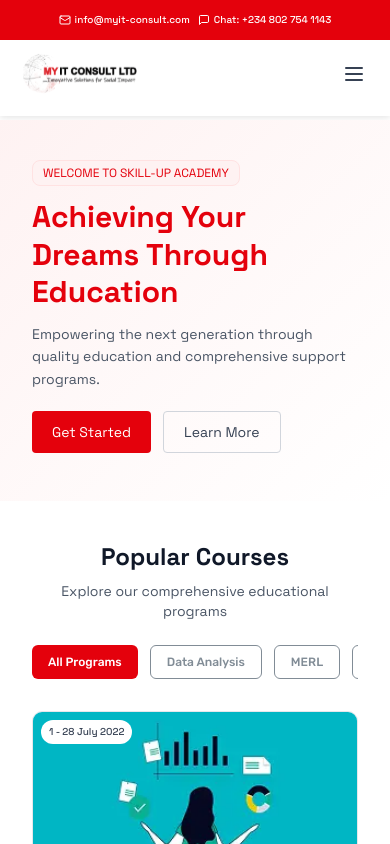
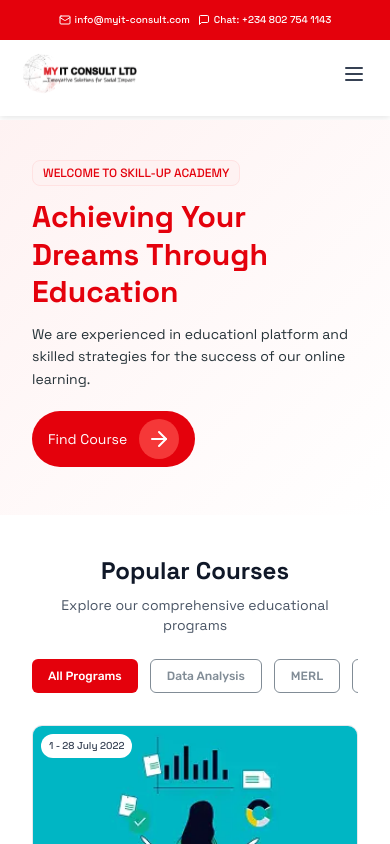
Before and after one commit to Mke5/IT-Consult, a React (Vite) app: page /skill-up in a window 390 px wide. Shown: the top 844 px of the page. Built offline with nearby package versions, Linux system fonts and the light colour scheme; no server answers.

Commit message:
update on UI mobile

```diff
--- a/src/pages/SkillUpAcademy/index.tsx
+++ b/src/pages/SkillUpAcademy/index.tsx
@@ -7,6 +7,7 @@ import courseImg2 from '../../assets/images/CourseImg2.webp'
 import sectionImage from '../../assets/images/sectionImage.webp'
 import { Link } from 'react-router-dom';
 import CheckProjects from '@/components/common/CheckProjects';
+import { ArrowRight } from 'lucide-react';
 
 const SkillUpAcademyPage = () => {
     return (
@@ -19,22 +20,25 @@ const SkillUpAcademyPage = () => {
                         <div className="container mx-auto flex flex-col lg:flex-row gap-6 sm:gap-8 lg:gap-12 items-center">
                             {/* LEFT */}
                             <div className="w-full lg:w-[60%] h-full pt-4 sm:pt-6 lg:pt-4 pb-6 lg:pb-0 flex flex-col gap-3 sm:gap-4 lg:gap-2 justify-center">
-                            <div className="inline-block w-max text-[#E4010C] text-xs sm:text-sm lg:text-md px-2.5 sm:px-3 py-1 rounded-md bg-red-50 border border-red-100">
+                            <div className="inline-block w-max text-[#E4010C] text-xs sm:text-sm lg:text-md px-2.5 font-medium sm:px-3 py-1 rounded-md bg-red-50 border border-red-100">
                                 WELCOME TO SKILL-UP ACADEMY
                             </div>
                             <h1 className="text-3xl sm:text-4xl md:text-5xl lg:text-6xl font-bold text-[#E4010C] leading-tight">
                                 Achieving Your Dreams Through Education
                             </h1>
-                            <p className="text-sm sm:text-base text-gray-600 leading-relaxed">
-                                Empowering the next generation through quality education and comprehensive support programs.
+                            <p className="text-sm sm:text-base text-[#263238] leading-relaxed">
+                                We are experienced in educationl platform and skilled strategies for the success of our online learning.
                             </p>
                             <div className="flex flex-row gap-3 sm:gap-4 mt-2">
-                                <button className="bg-[#E4010C] text-white px-5 sm:px-6 py-2.5 sm:py-3 rounded hover:bg-red-700 transition text-sm sm:text-base">
-                                Get Started
-                                </button>
-                                <button className="border border-gray-300 text-gray-700 px-5 sm:px-6 py-2.5 sm:py-3 rounded hover:border-gray-400 transition text-sm sm:text-base">
-                                Learn More
-                                </button>
+                                <Link to={'/resources'}>
+                                    <button className="bg-[#E4010C] text-white px-4 py-2 sm:py-1.5 rounded-full hover:bg-red-700 transition-all duration-200 text-sm sm:text-base flex items-center gap-3 group">
+                                        <span>Find Course</span>
+
+                                        <span className="h-10 w-10 flex items-center justify-center bg-[#F53838] rounded-full transition-transform duration-200 group-hover:translate-x-1">
+                                            <ArrowRight />
+                                        </span>
+                                    </button>
+                                </Link>
                             </div>
                             </div>
 
```
